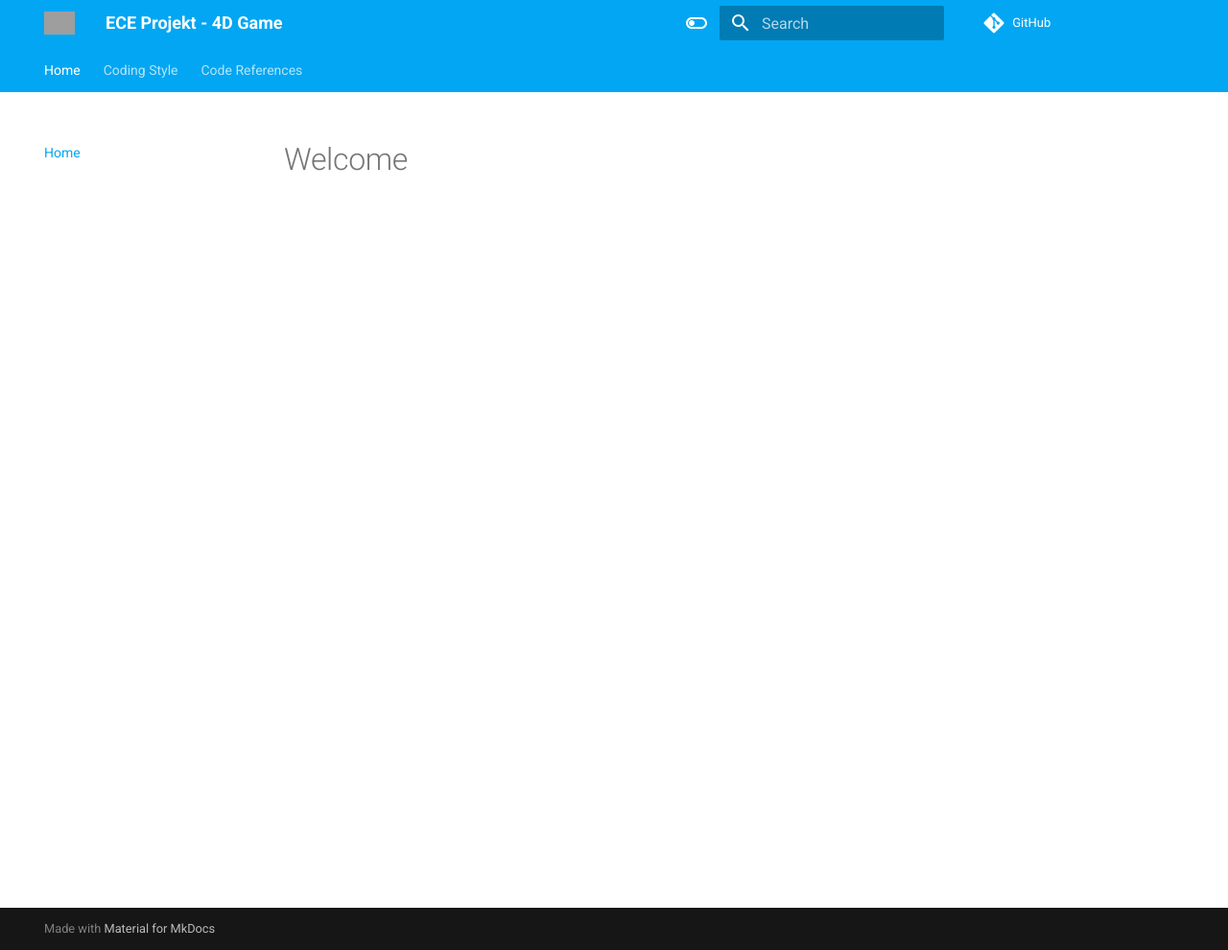
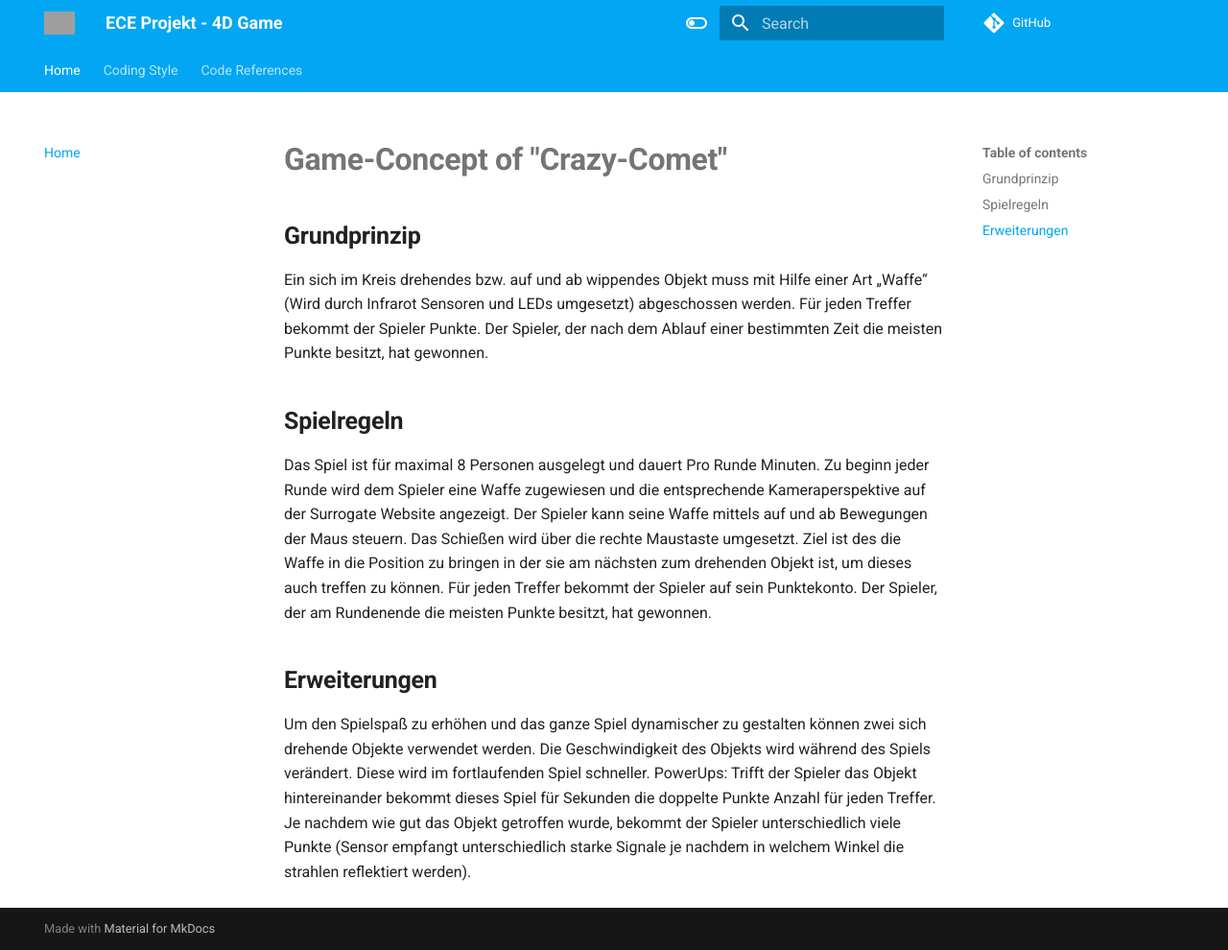
Before and after one commit to 4D-Game/CrazyComet, an MkDocs documentation site: the page built from docs/index.md, in a window 1280 px wide and 990 px high. Shown: the whole window at 96% size. Built offline with MkDocs 1.6.1 and Material for MkDocs 9.7.7, drawn with Linux system fonts in a browser that asks for light colours; comment, search, counter and statistics services are not loaded; grey boxes are pictures that could not be loaded.

Commit message:
Spielprinzip

```diff
--- a/docs/index.md
+++ b/docs/index.md
@@ -1 +1,16 @@
-# Welcome
+# **Game-Concept of "Crazy-Comet"**
+
+## **Grundprinzip**
+
+Ein sich im Kreis drehendes bzw. auf und ab wippendes Objekt muss mit Hilfe einer Art „Waffe“ (Wird durch Infrarot Sensoren und LEDs umgesetzt) abgeschossen werden. Für jeden Treffer bekommt der Spieler Punkte. Der Spieler, der nach dem Ablauf einer bestimmten Zeit die meisten Punkte besitzt, hat gewonnen.
+
+## **Spielregeln**
+
+Das Spiel ist für maximal 8 Personen ausgelegt und dauert Pro Runde <x> Minuten. Zu beginn jeder Runde wird dem Spieler eine Waffe zugewiesen und die entsprechende Kameraperspektive auf der Surrogate Website angezeigt. Der Spieler kann seine Waffe mittels auf und ab Bewegungen der Maus steuern. Das Schießen wird über die rechte Maustaste umgesetzt. Ziel ist des die Waffe in die Position zu bringen in der sie am nächsten zum drehenden Objekt ist, um dieses auch treffen zu können. Für jeden Treffer bekommt der Spieler auf sein Punktekonto. Der Spieler, der am Rundenende die meisten Punkte besitzt, hat gewonnen.
+
+## **Erweiterungen**
+
+Um den Spielspaß zu erhöhen und das ganze Spiel dynamischer zu gestalten können zwei sich drehende Objekte verwendet werden.
+Die Geschwindigkeit des Objekts wird während des Spiels verändert. Diese wird im fortlaufenden Spiel schneller.
+PowerUps: Trifft der Spieler das Objekt <x> hintereinander bekommt dieses Spiel für <y> Sekunden die doppelte Punkte Anzahl für jeden Treffer.
+Je nachdem wie gut das Objekt getroffen wurde, bekommt der Spieler unterschiedlich viele Punkte (Sensor empfangt unterschiedlich starke Signale je nachdem in welchem Winkel die strahlen reflektiert werden).
```
